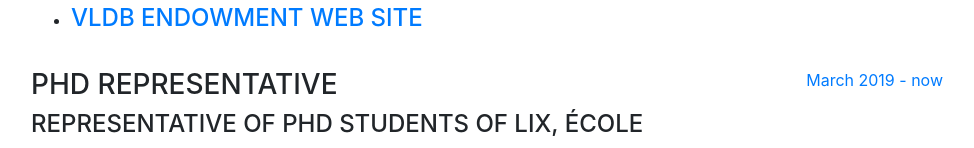
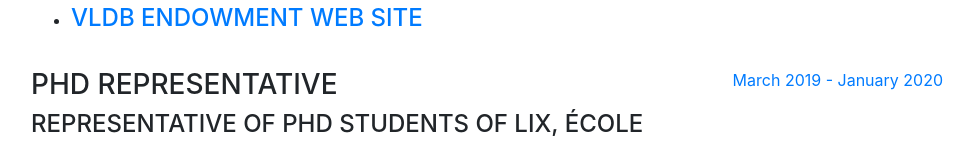
Before and after one commit to pawello3/personal_website, a website with bundled scripts: page index.html in a window 1280 px wide. Shown: the part 5728-5876 px from the top of the page, without its empty margins (289-1263 px from the left). Built offline with nearby package versions, Linux system fonts and the light colour scheme; a web font is replaced by a local one.

Commit message:
Updating info at the website and in CV

```diff
--- a/index.html
+++ b/index.html
@@ -368,7 +368,7 @@
               <div class="subheading mb-1">Representative of PhD students of LIX, École polytechnique</div>
             </div>
             <div class="resume-date text-md-right">
-              <span class="text-primary">March 2019 - now</span>
+              <span class="text-primary">March 2019 - January 2020</span>
             </div>
           </div>
         </div>
```
Also changed, not shown: 1 other file.
